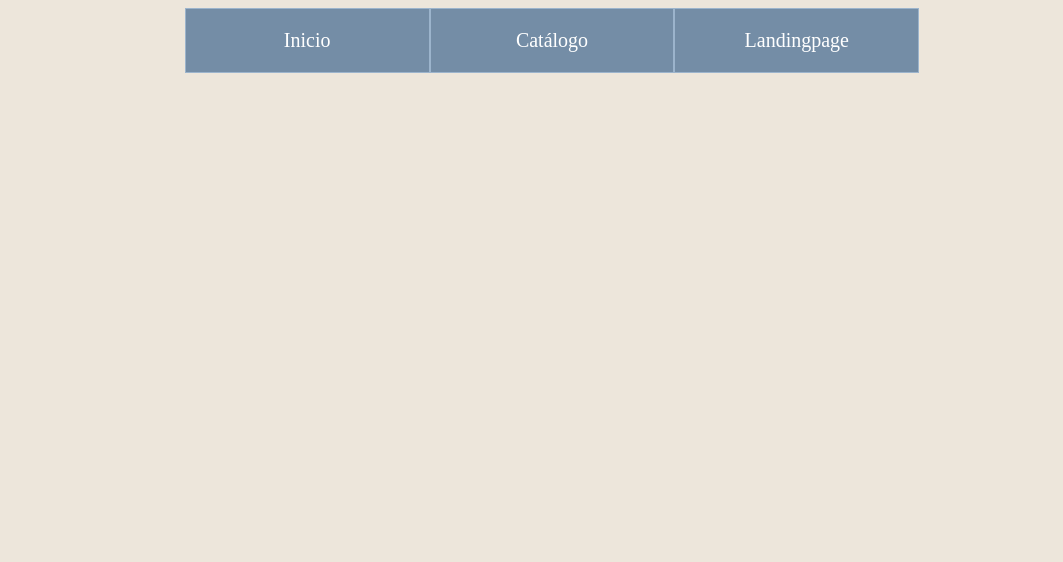
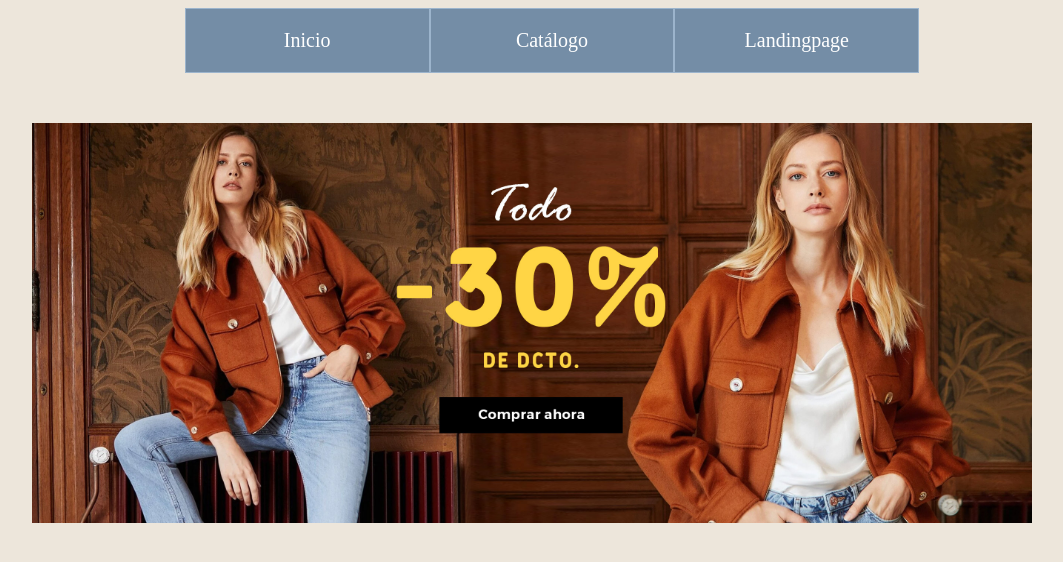
Before and after one commit to andxjoss/git3, a plain HTML site: page index.html in a window 1280 px wide. Shown: the whole page, without its empty margins (108-1171 px from the left). Drawn offline with Linux system fonts and the light colour scheme.

Commit message:
Se agregó una imagen

```diff
--- a/index.html
+++ b/index.html
@@ -29,6 +29,9 @@
             body{
                 background-color: #EDE6DB;
             }
+            div.img{
+                margin-top: 50px;
+            }
     </style>
 </head>
 <body>
@@ -38,6 +41,9 @@
             <li><a href="#">Catálogo</a></li>
             <li><a href="#">Landingpage</a></li>
         </ul></nav>
+        <div class="img">
+            <img src="fondo.jpg" width="1000" height="400">
+        </div>
     </center>
 </body>
 </html>
```
Also changed, not shown: fondo.jpg (added).
